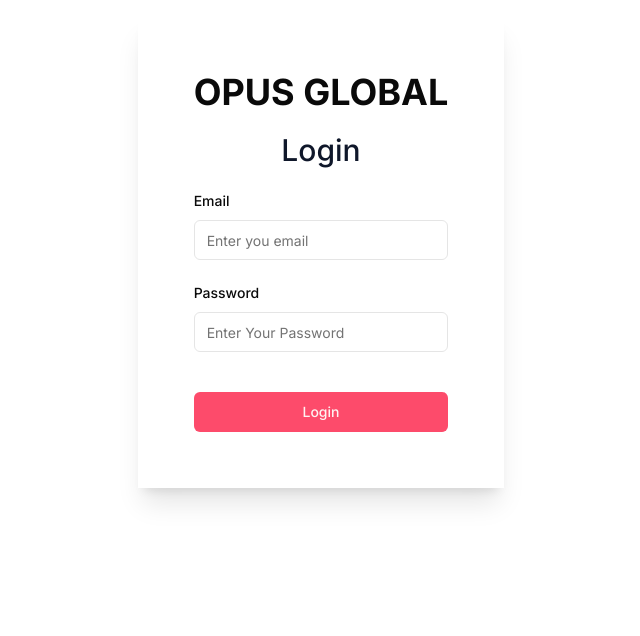
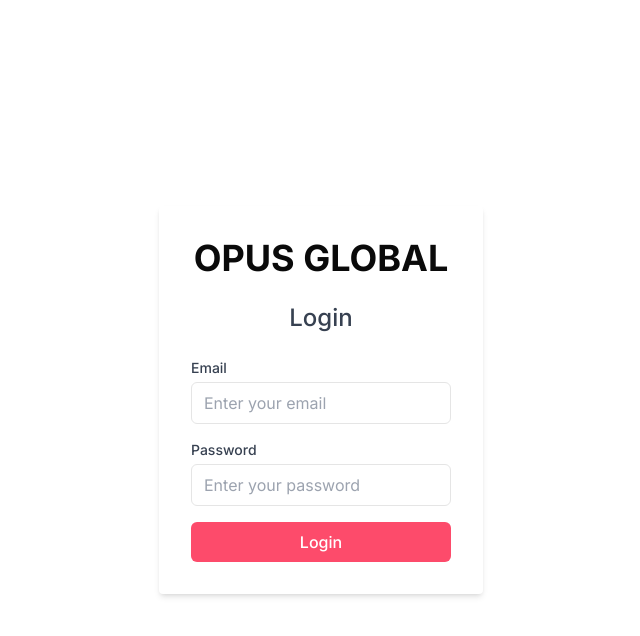
Before and after one commit to mubeenamin/mlm-update, a Next.js app: page /signIn in a window 1280 px wide. Shown: the top 636 px of the page, without its empty margins (319-959 px from the left). Built offline with nearby package versions, Linux system fonts and the light colour scheme; no server answers.

Commit message:
notification update

```diff
--- /dev/null
+++ b/app/admin/App.tsx
@@ -0,0 +1,16 @@
+"use client"
+
+import { store } from "@/redux/store"
+import { Provider } from "react-redux"
+import React from "react"
+
+
+const App = ({children}:{children: React.ReactNode}) => {
+    return (
+        <Provider store={store}>
+            {children}
+        </Provider>
+    )
+}
+
+export default App
--- a/app/admin/layout.tsx
+++ b/app/admin/layout.tsx
@@ -1,11 +1,16 @@
+"use client";
 import "../globals.css";
 import { Inter } from "next/font/google";
 import { SideBar } from "./components/sidebar";
 import Sidebaradmin from "./components/Sidebaradmin";
 import Navbar from "../component/Navbar";
 import SessionWrapper from "../component/sessionWrapper";
+import Loader from "../component/Loader";
+import { useAppSelector } from "@/redux/hooks";
 
 const inter = Inter({ subsets: ["latin"] });
+
+// const isLoading = useAppSelector((store)=>store.LoadingReducer)
 
 export default function DashboardLayout({
   children,
@@ -18,6 +23,7 @@
       <div className="w-full h-full">
         <Navbar />
         <div className="bg-gray-200 p-4 h-(calc(100vh-64px)">{children}</div>
+        {/* {isLoading && <Loader/>} */}
       </div>
     </div>
   );
--- /dev/null
+++ b/app/component/Loader.tsx
@@ -0,0 +1,11 @@
+import React from 'react';
+
+const Loader = () => {
+  return (
+    <div className='fixed w-full h-screen top-0 left-0 bg-[#0000006d] grid place-items-center'>
+      <span className="loader"></span>
+    </div>
+  );
+};
+
+export default Loader;
--- a/app/component/signIn.tsx
+++ b/app/component/signIn.tsx
@@ -1,22 +1,15 @@
 "use client";
-import {} from "@hookform/resolvers/zod";
 import { signIn, useSession } from "next-auth/react";
+import { useForm } from "react-hook-form";
 import { zodResolver } from "@hookform/resolvers/zod";
-import { useForm } from "react-hook-form";
-import { Button } from "@/components/ui/button";
-import {
-  Form,
-  FormControl,
-  FormDescription,
-  FormField,
-  FormItem,
-  FormLabel,
-  FormMessage,
-} from "@/components/ui/form";
-import { Input } from "@/components/ui/input";
 import { z } from "zod";
-import { useContext, useState } from "react";
-import { redirect } from "next/navigation";
+import { useState, useEffect } from "react";
+import { useRouter } from "next/navigation";
+import Toast from "./toast";
+import Loader from "./Loader"; // Import the Loader component
+import 'react-toastify/dist/ReactToastify.css';
+import { useAppDispatch, useAppSelector } from "@/redux/hooks";
+import { setLoading } from "@/redux/loader/LoadingSlice"; // Ensure this path is correct
 
 const FormSchema = z.object({
   email: z.string().email({ message: "Invalid email address" }),
@@ -27,36 +20,37 @@
 
 const SignIn = () => {
   const { data: session, status } = useSession();
-  // @ts-ignore
-  if (
-    status === "authenticated" &&
-    session?.user?.email === "admin@gmail.com"
-  ) {
-    redirect("/admin/dashboard");
-  } else if (
-    status === "authenticated" &&
-    session?.user?.email !== "admin@gmail.com"
-  ) {
-    redirect(`/user/dashboard`);
-  }
+  const router = useRouter();
+  const dispatch = useAppDispatch();
+  const loading = useAppSelector((state) => state.LoadingReducer);
+  const [invalidUser, setInvalidUser] = useState(false);
 
-  const [loading, setLoading] = useState(false);
-  const [invalidUser, setinvalidUser] = useState(false);
+  useEffect(() => {
+    if (status === "authenticated") {
+      dispatch(setLoading(false));
+      if (session?.user?.email === "admin@gmail.com") {
+        router.push("/admin/dashboard");
+      } else {
+        router.push("/user/dashboard");
+      }
+    }
+  }, [status, session, dispatch, router]);
 
   const onSubmit = async (data: z.infer<typeof FormSchema>) => {
-    const email = data.email;
-    const password = data.password;
+    dispatch(setLoading(true));
+    const { email, password } = data;
+
     try {
-      const res = await signIn("credentials", {
-        email,
-        password,
-      });
+      const res = await signIn("credentials", { email, password });
       if (res?.error) {
-        setinvalidUser(true);
+        setInvalidUser(true);
+        dispatch(setLoading(false));
       }
     } catch (error) {
-      setinvalidUser(true);
+      setInvalidUser(true);
+      dispatch(setLoading(false));
     }
+
     handleReset();
   };
 
@@ -66,65 +60,59 @@
       password: "",
     });
   };
-  const form = useForm<z.infer<typeof FormSchema>>({
+
+  const form = useForm({
     resolver: zodResolver(FormSchema),
     defaultValues: {
       email: "",
       password: "",
     },
   });
+
   return (
-    <main className="flex min-h-screen flex-col items-center justify-between">
-      <Form {...form}>
-        <form
-          onSubmit={form.handleSubmit(onSubmit)}
-          className="flex flex-col gap-5 p-14 mt-4 shadow-xl"
-        >
-          <h1 className="text-4xl font-bold ">OPUS GLOBAL</h1>
-          <h1 className="text-3xl text-slate-900 font-medium text-center">
+    <main className="flex min-h-screen items-center justify-center bg-white/50">
+      {/* <Toast /> */}
+      {loading && <Loader />}
+      <div className="w-full max-w-md p-8 space-y-6 bg-white rounded shadow-md">
+        <h1 className="text-4xl font-bold text-center">OPUS GLOBAL</h1>
+        <h2 className="text-2xl font-medium text-center text-gray-700">Login</h2>
+        <form onSubmit={form.handleSubmit(onSubmit)} className="space-y-4">
+          <div>
+            <label className="block text-sm font-medium text-gray-700">Email</label>
+            <input
+              type="email"
+              {...form.register("email")}
+              className="w-full px-3 py-2 mt-1 border rounded-md focus:outline-none focus:ring focus:ring-indigo-200"
+              placeholder="Enter your email"
+            />
+            {form.formState.errors.email && (
+              <p className="mt-1 text-sm text-red-500">{form.formState.errors.email.message}</p>
+            )}
+          </div>
+          <div>
+            <label className="block text-sm font-medium text-gray-700">Password</label>
+            <input
+              type="password"
+              {...form.register("password")}
+              className="w-full px-3 py-2 mt-1 border rounded-md focus:outline-none focus:ring focus:ring-indigo-200"
+              placeholder="Enter your password"
+            />
+            {form.formState.errors.password && (
+              <p className="mt-1 text-sm text-red-500">{form.formState.errors.password.message}</p>
+            )}
+          </div>
+          {invalidUser && (
+            <p className="mt-2 text-sm text-red-500">Wrong email or password</p>
+          )}
+          <button
+            type="submit"
+            className="w-full px-4 py-2 font-medium text-white bg-pink rounded-md hover:bg-pink/90 focus:outline-none focus:ring focus:ring-pink/80"
+            disabled={loading}
+          >
             Login
-          </h1>
-          <FormField
-            control={form.control}
-            name="email"
-            render={({ field }) => (
-              <FormItem>
-                <FormLabel>Email</FormLabel>
-                <FormControl>
-                  <Input placeholder="Enter you email" {...field} />
-                </FormControl>
-
-                <FormMessage className="text-red-500" />
-              </FormItem>
-            )}
-          />
-          <FormField
-            control={form.control}
-            name="password"
-            render={({ field }) => (
-              <FormItem>
-                <FormLabel>Password</FormLabel>
-                <FormControl>
-                  <Input
-                    type="password"
-                    placeholder="Enter Your Password"
-                    {...field}
-                  />
-                </FormControl>
-                <FormMessage className="text-red-500" />
-              </FormItem>
-            )}
-          />
-          <div>
-            <p className="text-red-500">
-              {invalidUser && "Wrong email or password"}
-            </p>
-          </div>
-          <Button type="submit" className="bg-pink">
-            {loading ? <>loading....</> : <span>Login</span>}
-          </Button>
+          </button>
         </form>
-      </Form>
+      </div>
     </main>
   );
 };
--- /dev/null
+++ b/app/component/toast.tsx
@@ -0,0 +1,26 @@
+"use client";
+import React, { useEffect, useState } from "react";
+import { ToastContainer, toast } from "react-toastify";
+import "react-toastify/dist/ReactToastify.css";
+import { useSearchParams } from "next/navigation";
+
+export default function Toast() {
+  const params = useSearchParams();
+  const [hasShownLoginMessage, setHasShownLoginMessage] = useState(false);
+
+  useEffect(() => {
+    const error = params?.get("error");
+    if (error && error !== "") {
+      toast.error("oops Invalid credentials  ", { theme: "colored" });
+    } else if (!hasShownLoginMessage) {
+      toast.info("Please login", { theme: "colored" });
+      setHasShownLoginMessage(true);
+    }
+  }, [params, hasShownLoginMessage]);
+
+  return (
+    <div>
+      <ToastContainer />
+    </div>
+  );
+}
--- a/app/layout.tsx
+++ b/app/layout.tsx
@@ -1,3 +1,4 @@
+import App from "./admin/App";
 import SessionWrapper from "./component/sessionWrapper";
 
 import "./globals.css";
@@ -19,7 +20,10 @@
     <html lang="en">
       <SessionWrapper>
         <body className={inter.className}>
-          <div className="">{children}</div>
+          <div className="">
+            <App>
+            {children}
+            </App></div>
         </body>
       </SessionWrapper>
     </html>
--- a/package.json
+++ b/package.json
@@ -21,6 +21,7 @@
     "@radix-ui/react-radio-group": "^1.1.3",
     "@radix-ui/react-select": "^2.0.0",
     "@radix-ui/react-slot": "^1.0.2",
+    "@reduxjs/toolkit": "^2.2.7",
     "@remixicon/react": "^4.2.0",
     "@tailwindcss/typography": "^0.5.13",
     "@tremor/react": "^3.14.1",
@@ -47,6 +48,8 @@
     "react-dom": "18.2.0",
     "react-hook-form": "^7.50.1",
     "react-icons": "^5.2.1",
+    "react-redux": "^9.1.2",
+    "react-toastify": "^10.0.5",
     "swr": "^2.2.5",
     "tailwind-merge": "^2.3.0",
     "tailwindcss": "3.3.2",
--- /dev/null
+++ b/redux/hooks.ts
@@ -0,0 +1,7 @@
+import { TypedUseSelectorHook , useDispatch , useSelector } from "react-redux";
+import type { RootState , AppDispatch } from "./store";
+
+
+export const useAppDispatch = () => useDispatch<AppDispatch>();
+
+export const useAppSelector: TypedUseSelectorHook<RootState> = useSelector;
--- /dev/null
+++ b/redux/loader/LoadingSlice.ts
@@ -0,0 +1,16 @@
+import { createSlice , PayloadAction } from "@reduxjs/toolkit";
+
+const initialState : boolean = false;
+
+export const LoadingSlice = createSlice({
+    name: "loading",
+    initialState,
+    reducers: {
+        setLoading: (state, action: PayloadAction<boolean>) => {
+            return action.payload;
+        },
+    },
+});
+
+export const { setLoading } = LoadingSlice.actions;
+export default LoadingSlice.reducer;
--- /dev/null
+++ b/redux/store.ts
@@ -0,0 +1,18 @@
+import { configureStore } from '@reduxjs/toolkit'
+import  LoadingReducer  from './loader/LoadingSlice'
+
+
+export const store = configureStore({
+  reducer:
+  {
+
+    LoadingReducer,
+
+  },
+
+})
+
+// Infer the `RootState` and `AppDispatch` types from the store itself
+export type RootState = ReturnType<typeof store.getState>
+// Inferred type: {posts: PostsState, comments: CommentsState, users: UsersState}
+export type AppDispatch = typeof store.dispatch
```
Also changed, not shown: app/globals.css (+22 -2 lines), app/user/UserNotification/page.tsx (+40 -18 lines), 1 other file (tests, documents, lock files or other folders).
